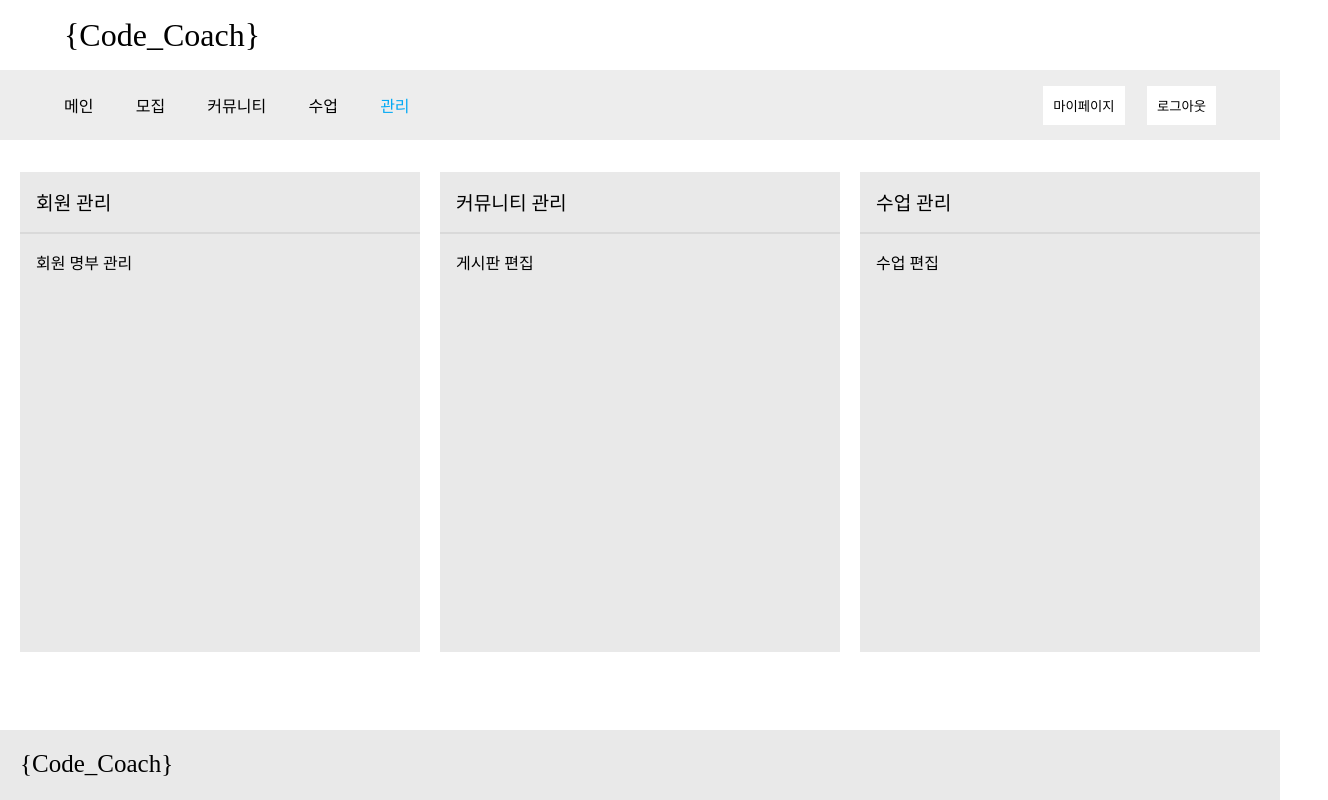
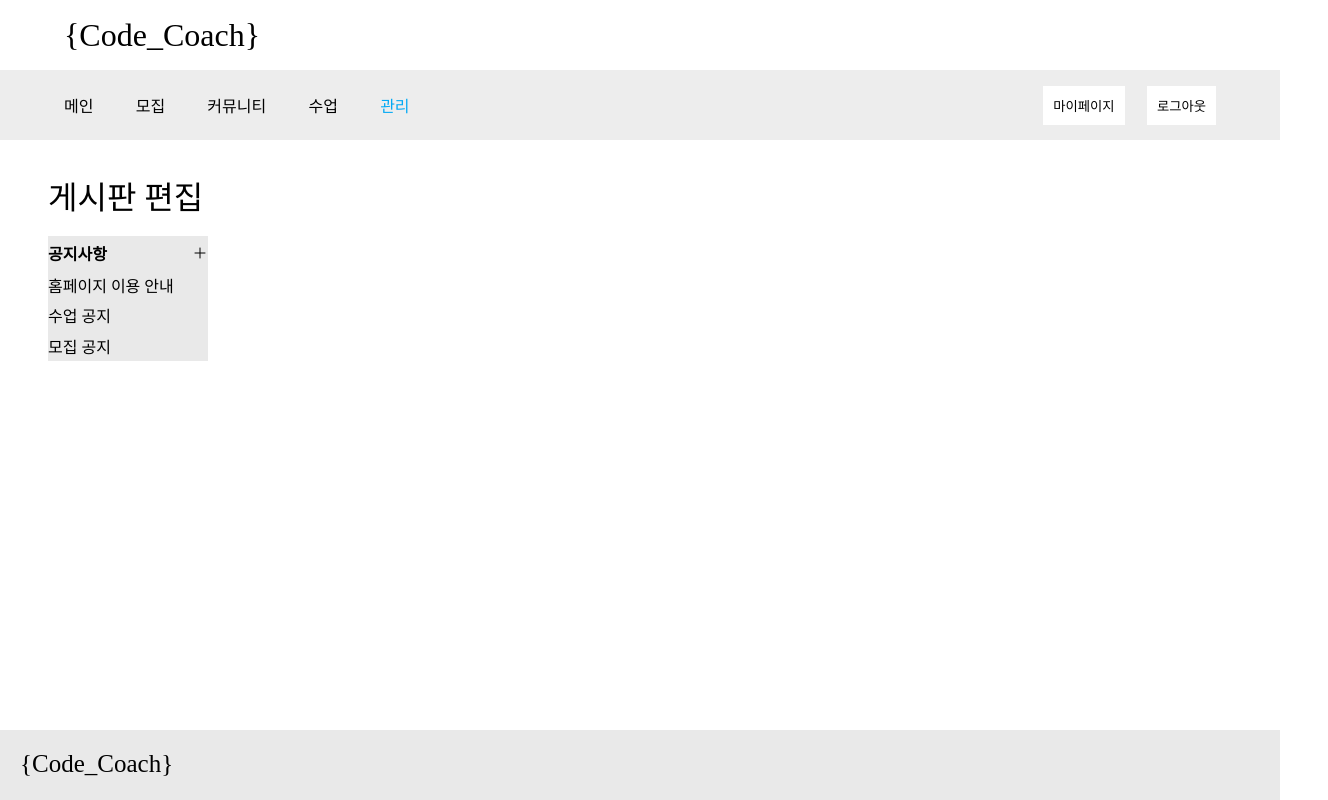
Before and after one commit to Code-Coach-org/Code-Coach-Front-end, a React (Create React App) app: page /admin/community in a window 1280 px wide. Shown: the whole page, 1328 px wide, since content can reach past the window. Built offline with nearby package versions, Linux system fonts and the light colour scheme.

Commit message:
[ADD] 커뮤니티 관리 페이지 사이드바

```diff
--- a/src/App.js
+++ b/src/App.js
@@ -28,7 +28,7 @@
           {/* <Route path="/class/:classId/attendance" element={<P.BeforeAttendancePage /> } /> */}
           <Route path="/admin" element={<P.AdminMainPage />} />
           <Route path="/admin/member" element={<P.AdminMemberPage />} />
-          <Route path="/admin/community" element={<P.AdminMainPage />} />
+          <Route path="/admin/community" element={<P.AdminCommunityPage />} />
           <Route path="/admin/class" element={<P.AdminMainPage />} />
         </ Routes>
         <Footer />
--- /dev/null
+++ b/src/pages/admin/adminCommunity/AdminCommunityPage.jsx
@@ -0,0 +1,31 @@
+import React from "react";
+import * as S from "../../../styles/admin/adminCommunity.style";
+
+const AdminCommunityPage = () => {
+
+    return (
+        <S.Layout>
+            <S.Title>게시판 편집</S.Title>
+            <S.Side>
+                <S.SideHeader>
+                    <S.SideTitle>공지사항</S.SideTitle>
+                    <S.SideIcon>
+                        <svg xmlns="http://www.w3.org/2000/svg" fill="none" viewBox="0 0 24 24" strokeWidth={1.5} stroke="currentColor" className="w-6 h-6">
+                            <path strokeLinecap="round" strokeLinejoin="round" d="M12 4.5v15m7.5-7.5h-15" />
+                        </svg>
+                    </S.SideIcon>
+                </S.SideHeader>
+                <S.SideContents>
+                    <S.SideContent>홈페이지 이용 안내</S.SideContent>
+                    <S.SideContent>수업 공지</S.SideContent>
+                    <S.SideContent>모집 공지</S.SideContent>
+                </S.SideContents>
+            </S.Side>
+            <S.Warpper>
+
+            </S.Warpper>
+        </S.Layout>
+    );
+};
+
+export default AdminCommunityPage;
--- a/src/pages/admin/adminMember/AdminMemberPage.jsx
+++ b/src/pages/admin/adminMember/AdminMemberPage.jsx
@@ -1,5 +1,5 @@
 import React from "react";
-import * as S from "../../../styles/admin/member/adminMember.style";
+import * as S from "../../../styles/admin/adminMember.style";
 const AdminMemberPage = () => {
 
     return (
@@ -9,9 +9,9 @@
                 <S.SideHeader>
                     <S.SideTitle>그룹별 보기</S.SideTitle>
                     <S.SideIcon>
-                    <svg xmlns="http://www.w3.org/2000/svg" fill="none" viewBox="0 0 24 24" strokeWidth={1.5} stroke="currentColor" className="w-6 h-6">
-                        <path strokeLinecap="round" strokeLinejoin="round" d="M12 4.5v15m7.5-7.5h-15" />
-                    </svg>
+                        <svg xmlns="http://www.w3.org/2000/svg" fill="none" viewBox="0 0 24 24" strokeWidth={1.5} stroke="currentColor" className="w-6 h-6">
+                            <path strokeLinecap="round" strokeLinejoin="round" d="M12 4.5v15m7.5-7.5h-15" />
+                        </svg>
                     </S.SideIcon>
                 </S.SideHeader>
                 <S.SideContents>
@@ -40,7 +40,11 @@
                         <S.Item></S.Item>
                         <S.Item>sample@sam.ple</S.Item>
                         <S.Item>20xx.xx.xx</S.Item>
-                        <S.Item></S.Item>
+                        <S.Item>
+                            <svg xmlns="http://www.w3.org/2000/svg" fill="none" viewBox="0 0 24 24" strokeWidth={1.5} stroke="currentColor" className="w-6 h-6">
+                                <path strokeLinecap="round" strokeLinejoin="round" d="M19.5 8.25l-7.5 7.5-7.5-7.5" />
+                            </svg>
+                        </S.Item>
                     </S.MemberRow>
                 </S.Member>
             </S.Warpper>
--- a/src/pages/index.js
+++ b/src/pages/index.js
@@ -8,3 +8,4 @@
 export { default as BeforeAttendancePage } from './class/classAttendance/teacher/BeforeAttendancePage';
 export { default as AdminMainPage } from './admin/AdminMainPage';
 export { default as AdminMemberPage } from './admin/adminMember/AdminMemberPage';
+export { default as AdminCommunityPage } from './admin/adminCommunity/AdminCommunityPage';
--- a/src/styles/admin/member/adminMember.style.js
+++ b/src/styles/admin/adminCommunity.style.js
@@ -1,5 +1,5 @@
 import styled from "styled-components";
-import { MAIN_COLOR } from "../../constants/color.constant";
+import { MAIN_COLOR } from "../constants/color.constant";
 
 export const Layout = styled.div`
   position: relative;
@@ -22,12 +22,13 @@
   display: flex;
   flex-direction: column;
   width: 10rem;
+  background-color: ${MAIN_COLOR};
 `
 
 export const SideHeader = styled.div`
   display: flex;
   align-items: center;
-  border-bottom: 2px solid ${MAIN_COLOR};
+  /* border-bottom: 2px solid ${MAIN_COLOR}; */
   justify-content: space-between;
 `
 
@@ -82,6 +83,9 @@
 export const Item = styled.div`
   text-align: center;
   width: 100%;
+  > svg {
+    width: 1rem;
+  }
 `
 
 export const All = styled.div`
--- /dev/null
+++ b/src/styles/admin/adminMember.style.js
@@ -0,0 +1,97 @@
+import styled from "styled-components";
+import { MAIN_COLOR } from "../constants/color.constant";
+
+export const Layout = styled.div`
+  position: relative;
+  width: 100%;
+  display: flex;
+  align-items: center;
+  flex-direction: column;
+`
+
+export const Title = styled.div`
+  font-size: 2rem;
+  width: 100%;
+  margin: 2rem 0 0 6rem;
+`
+
+export const Side = styled.div`
+  position: absolute;
+  left: 3rem;
+  top: 6rem;
+  display: flex;
+  flex-direction: column;
+  width: 10rem;
+`
+
+export const SideHeader = styled.div`
+  display: flex;
+  align-items: center;
+  border-bottom: 2px solid ${MAIN_COLOR};
+  justify-content: space-between;
+`
+
+export const SideTitle = styled.div`
+  font-weight: 600;
+  padding: .3rem 0 .3rem 0;
+`
+
+export const SideIcon = styled.div`
+  display: flex;
+  align-items: center;
+  justify-content: center;
+  width: 1rem;
+`
+
+export const SideContents = styled.div`
+  display: flex;
+  flex-direction: column;
+`
+
+export const SideContent = styled.div`
+  padding: .2rem 0 .2rem 0;
+`
+
+export const Warpper = styled.div`
+  margin-left: 17rem;
+  width: 80%;
+`
+
+export const Header = styled.div`
+  display: flex;
+  justify-content: space-between;
+  align-items: center;
+`
+
+export const Member = styled.div`
+  display: flex;
+  flex-direction: column;
+  border-bottom: 1px solid black;
+  border-top: 2px solid black;
+`
+
+export const MemberRow = styled.div`
+  width: 100%;
+  display: grid;
+  grid-template-columns: 1fr 1fr 2fr 2fr 2fr 2fr;
+  justify-items: center;
+  padding: .5rem 0;
+  border-bottom: 1px solid black;
+`
+
+export const Item = styled.div`
+  text-align: center;
+  width: 100%;
+  > svg {
+    width: 1rem;
+  }
+`
+
+export const All = styled.div`
+  font-weight: 600;
+  font-size: 2rem;
+`
+
+export const Add = styled.div`
+  text-decoration: underline;
+`
```
